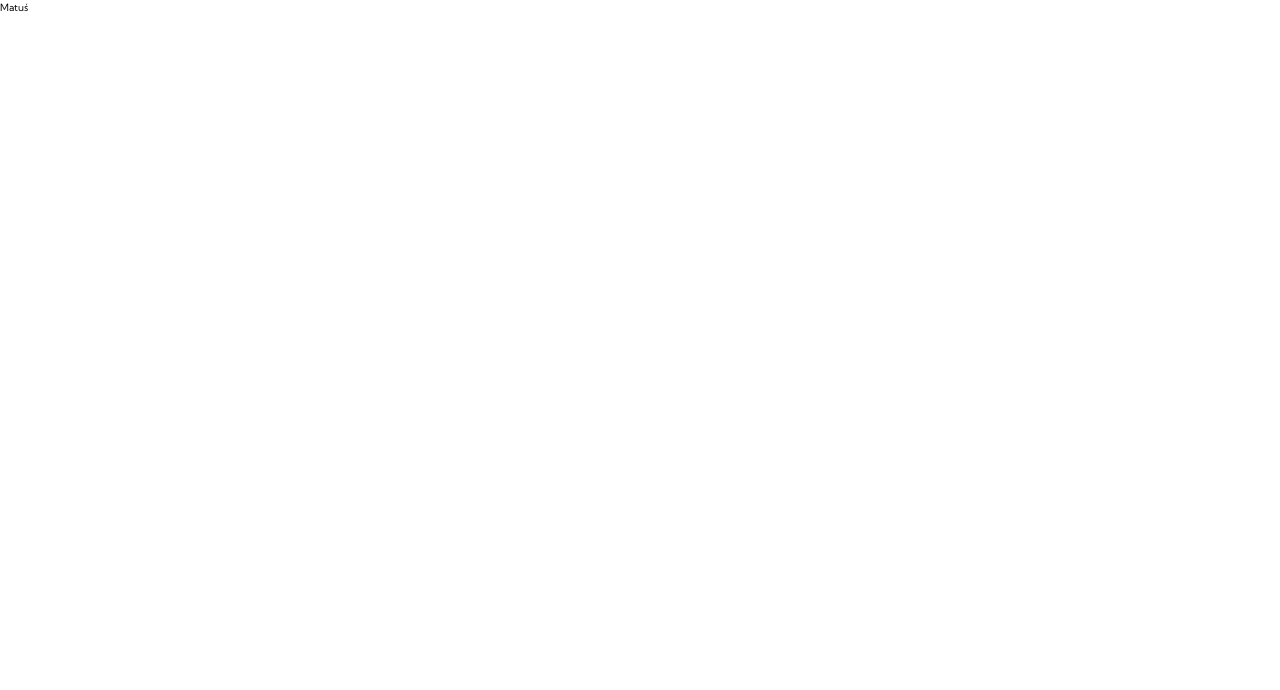
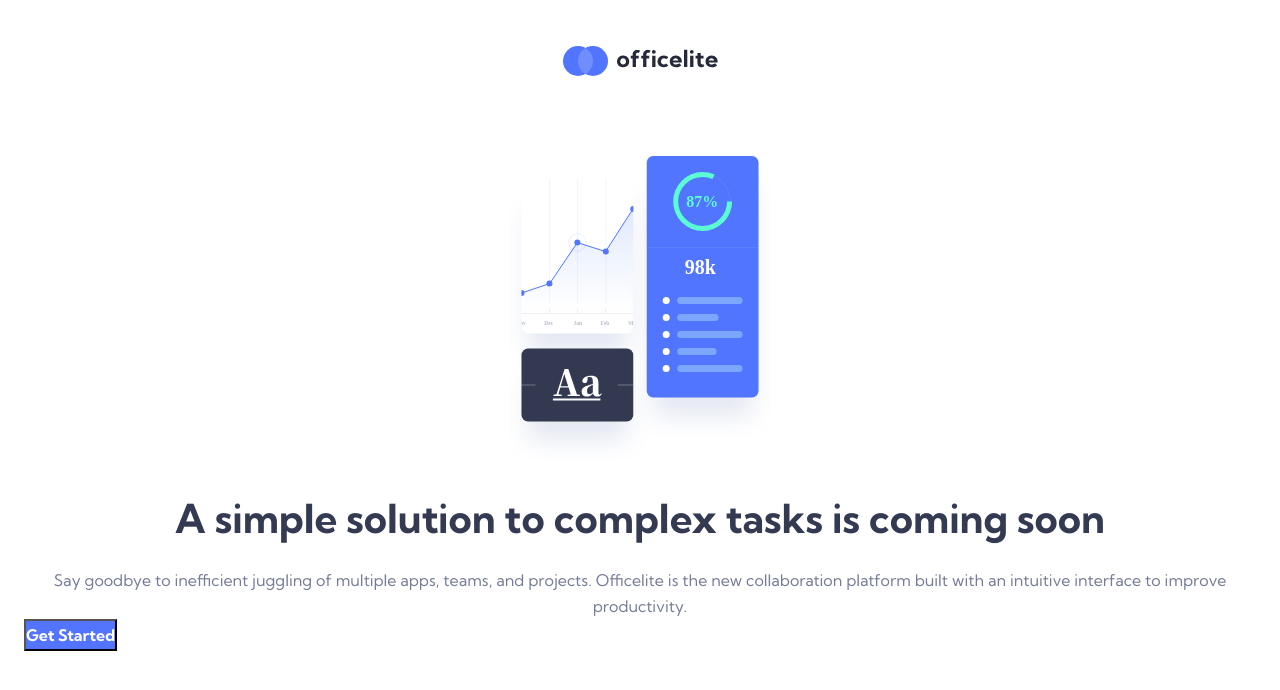
Before and after one commit to kowall1013/Officelite-coming-soon-site, a React (Create React App) app: page / in a window 1280 px wide. Shown: the top 690 px of the page. Built offline with nearby package versions, Linux system fonts and the light colour scheme.

Commit message:
working at header sections

```diff
--- a/src/App.tsx
+++ b/src/App.tsx
@@ -1,15 +1,28 @@
+import {
+  BrowserRouter as Router,
+  Routes,
+  Route,
+} from "react-router-dom";
 import GlobalStyles from './globalStyles';
 import styled from 'styled-components';
+import Home from './pages/Home';
+import Registration from './pages/Registration';
 
 const Wrapper = styled.div`
+  padding: 0 24px;
 `;
 
 function App(): JSX.Element {
   return (
-    <Wrapper>
-      Matuś
-      <GlobalStyles />
-    </Wrapper>
+    <Router>
+      <Wrapper>
+        <Routes>
+          <Route path='/' element={<Home />} />
+          <Route path='/registration' element={<Registration />} />
+        </Routes>
+        <GlobalStyles />
+      </Wrapper>
+    </Router>
   );
 }
 
--- /dev/null
+++ b/src/components/controls/Button.tsx
@@ -0,0 +1,23 @@
+import styled from 'styled-components';
+import { COLORS } from '../../constant';
+
+type ButtonProps = {
+  children: React.ReactNode
+}
+
+const StyledButton = styled.button`
+  font-weight: 700;
+  font-size: 1.6rem;
+  line-height: 2.8rem;
+  color: white;
+  background-color: ${COLORS.primaryBlue};
+`;
+
+
+function Button({ children }: ButtonProps): JSX.Element {
+  return (
+    <StyledButton>{children}</StyledButton>
+  )
+}
+
+export default Button
--- /dev/null
+++ b/src/components/sections/HeaderSection.tsx
@@ -0,0 +1,63 @@
+import styled from 'styled-components';
+import { COLORS } from '../../constant';
+import Button from '../controls/Button';
+
+const Section = styled.section`
+  display: grid;
+  justify-items: center;
+`;
+
+const LogoWrapper = styled.div`
+  margin-top: 46px;
+  margin-bottom: 80px;
+`;
+
+const IlustrationWrapper = styled.div`
+  margin-bottom: 36px;
+
+  img {
+    max-width: 50%;
+    margin: 0 auto;
+  }
+`;
+
+const Title = styled.h2`
+  margin-bottom: 24px;
+  font-size: 4rem;
+  line-height: 4.8rem;
+  font-weight: 700;
+  text-align: center;
+`;
+
+const Description = styled.p`
+  font-size: 1.6rem;
+  line-height: 2.6rem;
+  text-align: center;
+  color: ${COLORS.gray};
+`;
+
+function HeaderSection() {
+  return (
+    <Section>
+      <LogoWrapper>
+        <h1>
+          <img src="./assets/shared/logo.svg" alt="" />
+        </h1>
+      </LogoWrapper>
+      <IlustrationWrapper>
+        <img src="./assets/home/illustration-charts.svg" alt="" />
+      </IlustrationWrapper>
+      <main>
+        <Title>
+          A simple solution to complex tasks is coming soon
+        </Title>
+        <Description>
+          Say goodbye to inefficient juggling of multiple apps, teams, and projects. Officelite is the new collaboration platform built with an intuitive interface to improve productivity.
+        </Description>
+        <Button>Get Started</Button>
+      </main>
+    </Section>
+  )
+}
+
+export default HeaderSection
--- a/src/globalStyles.ts
+++ b/src/globalStyles.ts
@@ -1,3 +1,4 @@
+import { COLORS } from './constant';
 import { createGlobalStyle } from 'styled-components';
 
 const GlobalStyles = createGlobalStyle`
@@ -17,6 +18,7 @@ html, body, #root {
   height: 100%;
   font-size: 10px;
   font-family: 'Kumbh Sans', sans-serif;
+  color: ${COLORS.primaryDark};
 }
 body {
   line-height: 1.5;
```
